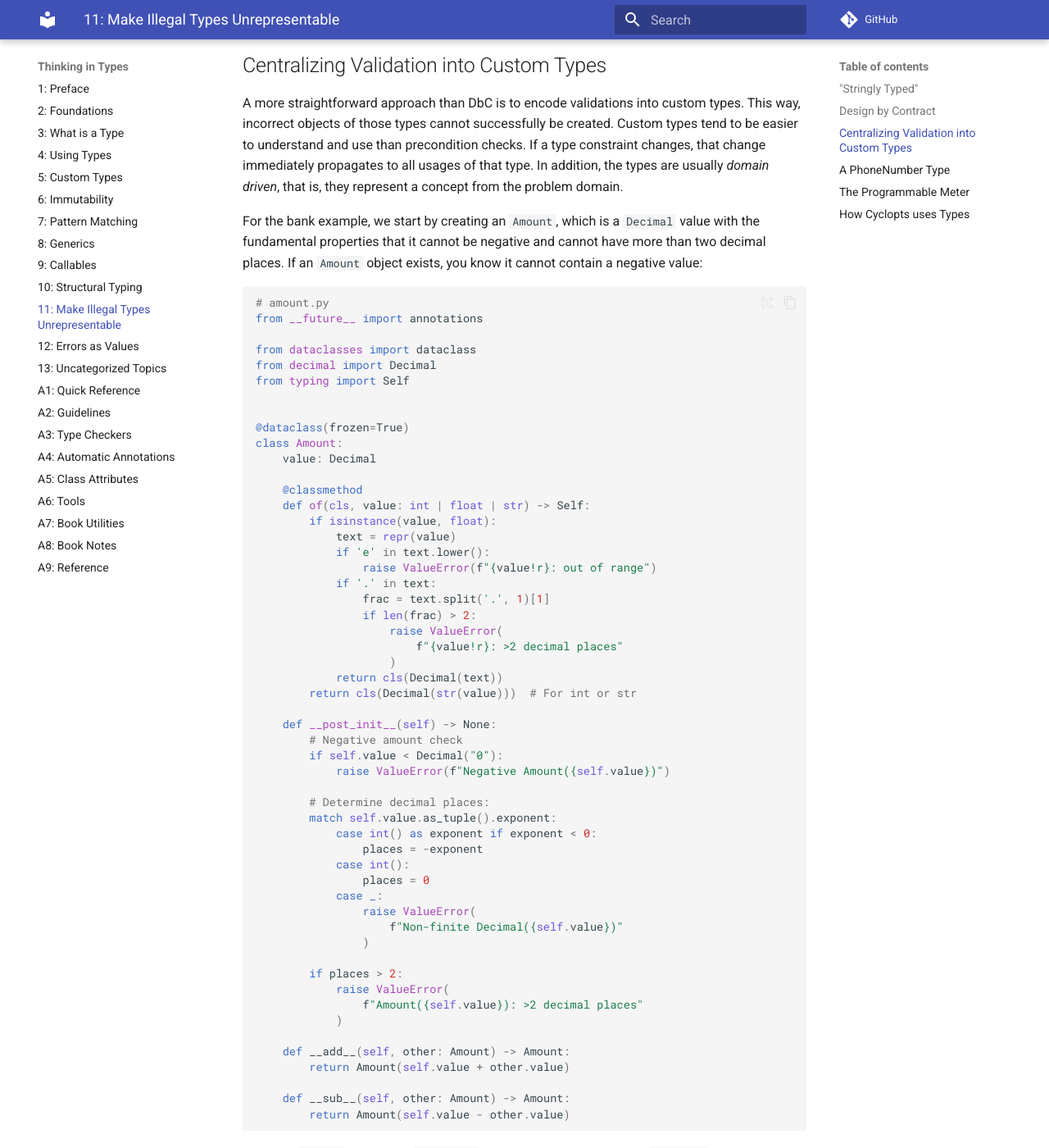
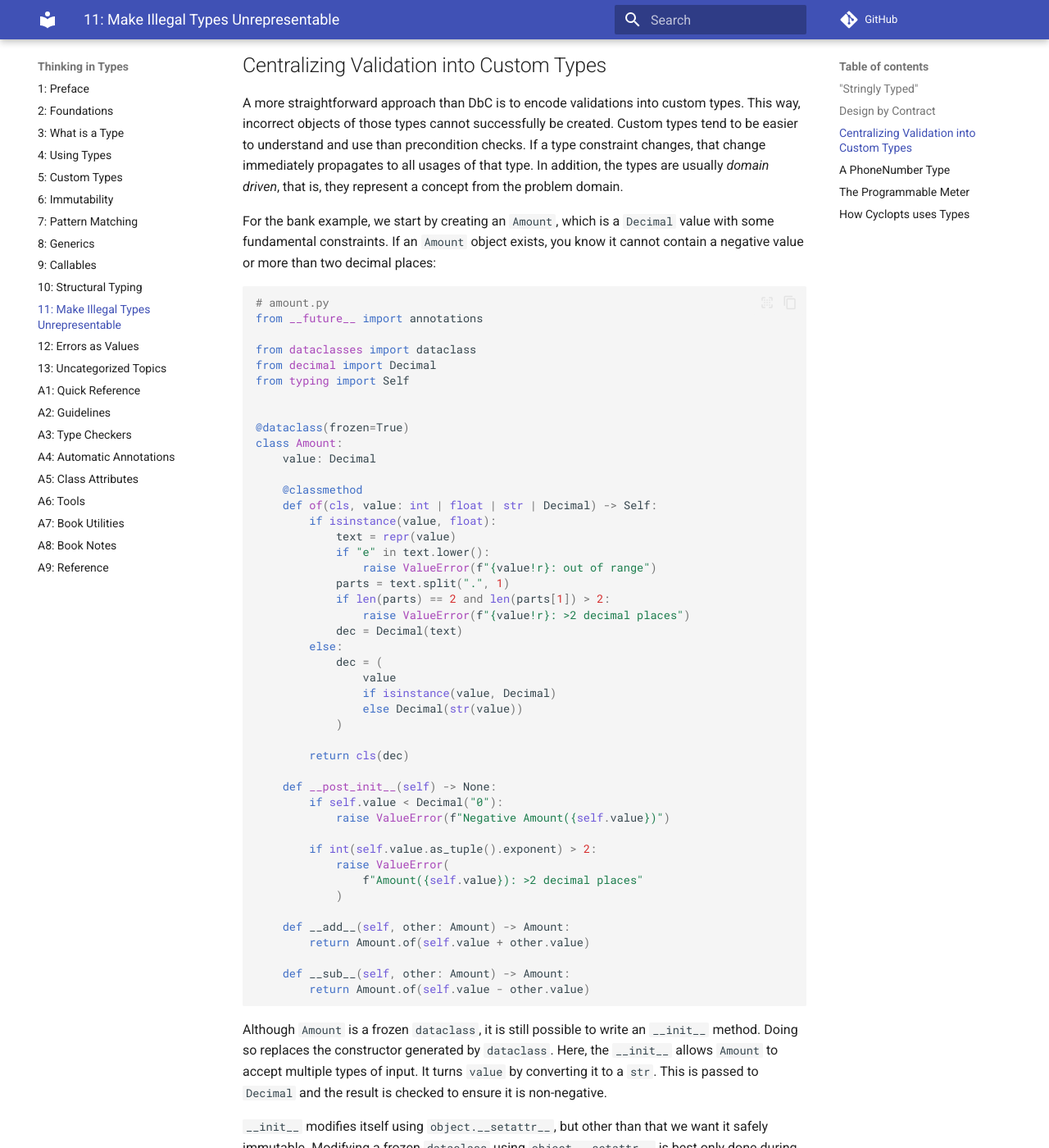
Before and after one commit to ThinkingInTypes/ThinkingInTypes.github.io, an MkDocs documentation site: the page built from Chapters/C11_Make_Illegal_Types_Unrepresentable.md, in a window 1280 px wide and 1400 px high, scrolled down 5586 px. Shown: the whole window at 82% size. Built offline with MkDocs 1.6.1 and Material for MkDocs 9.7.7, drawn with Linux system fonts in a browser that asks for light colours; comment, search, counter and statistics services are not loaded; some of the changed text lies outside the part shown.

Commit message:
Update C11_Make_Illegal_Types_Unrepresentable.md

````diff
--- a/Chapters/C11_Make_Illegal_Types_Unrepresentable.md
+++ b/Chapters/C11_Make_Illegal_Types_Unrepresentable.md
@@ -260,9 +260,8 @@ Custom types tend to be easier to understand and use than precondition checks.
 If a type constraint changes, that change immediately propagates to all usages of that type.
 In addition, the types are usually _domain driven_, that is, they represent a concept from the problem domain.
 
-For the bank example, we start by creating an `Amount`,
-which is a `Decimal` value with the fundamental properties that it cannot be negative and cannot have more than two decimal places.
-If an `Amount` object exists, you know it cannot contain a negative value:
+For the bank example, we start by creating an `Amount`, which is a `Decimal` value with some fundamental constraints.
+If an `Amount` object exists, you know it cannot contain a negative value or more than two decimal places:
 
 ```python
 # amount.py
@@ -278,46 +277,38 @@ class Amount:
     value: Decimal
 
     @classmethod
-    def of(cls, value: int | float | str) -> Self:
+    def of(cls, value: int | float | str | Decimal) -> Self:
         if isinstance(value, float):
             text = repr(value)
-            if 'e' in text.lower():
+            if "e" in text.lower():
                 raise ValueError(f"{value!r}: out of range")
-            if '.' in text:
-                frac = text.split('.', 1)[1]
-                if len(frac) > 2:
-                    raise ValueError(
-                        f"{value!r}: >2 decimal places"
-                    )
-            return cls(Decimal(text))
-        return cls(Decimal(str(value)))  # For int or str
+            parts = text.split(".", 1)
+            if len(parts) == 2 and len(parts[1]) > 2:
+                raise ValueError(f"{value!r}: >2 decimal places")
+            dec = Decimal(text)
+        else:
+            dec = (
+                value
+                if isinstance(value, Decimal)
+                else Decimal(str(value))
+            )
+
+        return cls(dec)
 
     def __post_init__(self) -> None:
-        # Negative amount check
         if self.value < Decimal("0"):
             raise ValueError(f"Negative Amount({self.value})")
 
-        # Determine decimal places:
-        match self.value.as_tuple().exponent:
-            case int() as exponent if exponent < 0:
-                places = -exponent
-            case int():
-                places = 0
-            case _:
-                raise ValueError(
-                    f"Non-finite Decimal({self.value})"
-                )
-
-        if places > 2:
+        if int(self.value.as_tuple().exponent) > 2:
             raise ValueError(
                 f"Amount({self.value}): >2 decimal places"
             )
 
     def __add__(self, other: Amount) -> Amount:
-        return Amount(self.value + other.value)
+        return Amount.of(self.value + other.value)
 
     def __sub__(self, other: Amount) -> Amount:
-        return Amount(self.value - other.value)
+        return Amount.of(self.value - other.value)
 ```
 
 Although `Amount` is a frozen `dataclass`, it is still possible to write an `__init__` method.
@@ -350,23 +341,27 @@ print(Amount.of("123"))  # str
 ## Amount(value=Decimal('123'))
 print(Amount.of(1.23))  # float
 ## Amount(value=Decimal('1.23'))
+print(Amount.of(Decimal("1.23")))
+## Amount(value=Decimal('1.23'))
 with Catch():
     Amount.of(-123)
+## Error: Negative Amount(-123)
 with Catch():
     Amount.of(1.111)
+## Error: 1.111: >2 decimal places
+with Catch():
+    Amount.of("not-a-number")
+## Error: [<class 'decimal.ConversionSyntax'>]
 # Can construct from Decimal:
 print(Amount(Decimal("12.34")))
 ## Amount(value=Decimal('12.34'))
 with Catch():
     Amount(Decimal("-12.34"))
+## Error: Negative Amount(-12.34)
 with Catch():
     Amount(Decimal("1.111"))
-with Catch():
-    Amount.of("not-a-number")
-## Error: [<class 'decimal.ConversionSyntax'>]
+## Error: Amount(1.111): >2 decimal places
 ```
-
-TODO: Consider failing if decimal fraction is greater than two digits
 
 Now we define a bank-account `Balance` that contains an `Amount`, but doesn't need special construction behavior:
 
````
Also changed, not shown: other parts of Chapters/C11_Make_Illegal_Types_Unrepresentable.md (+1 -1 lines).
